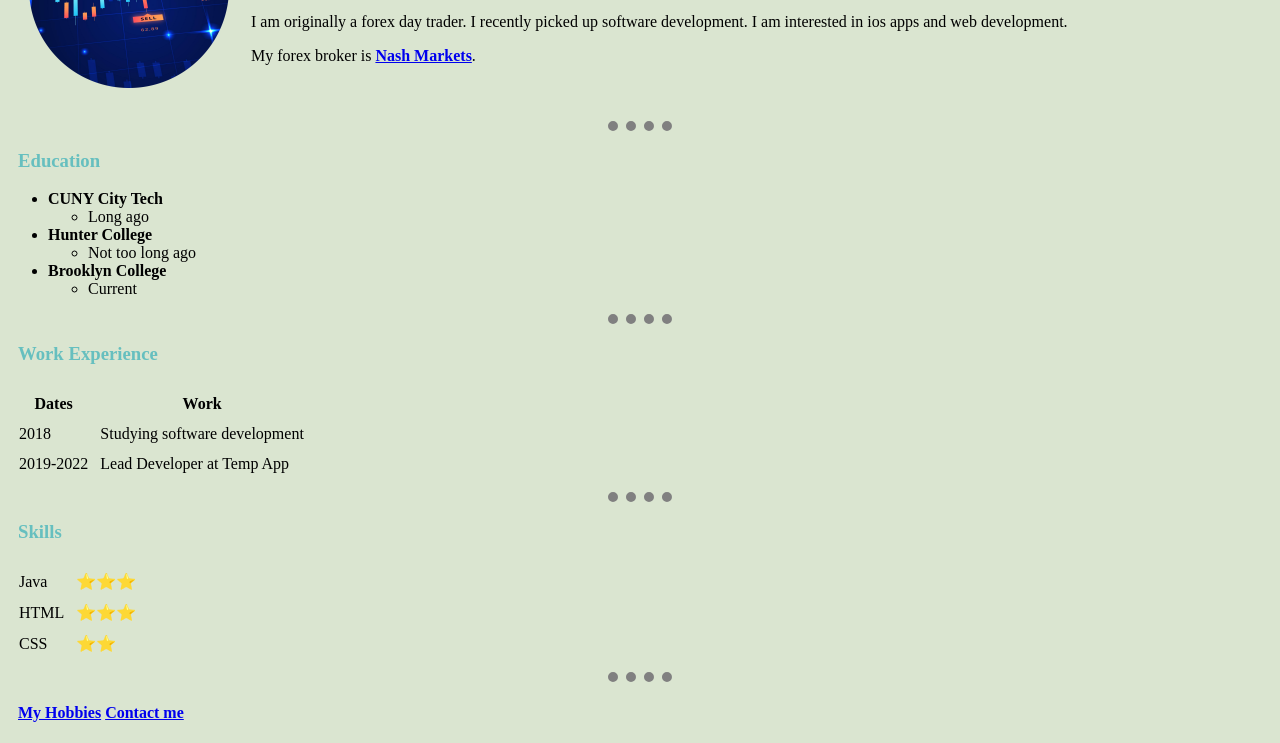
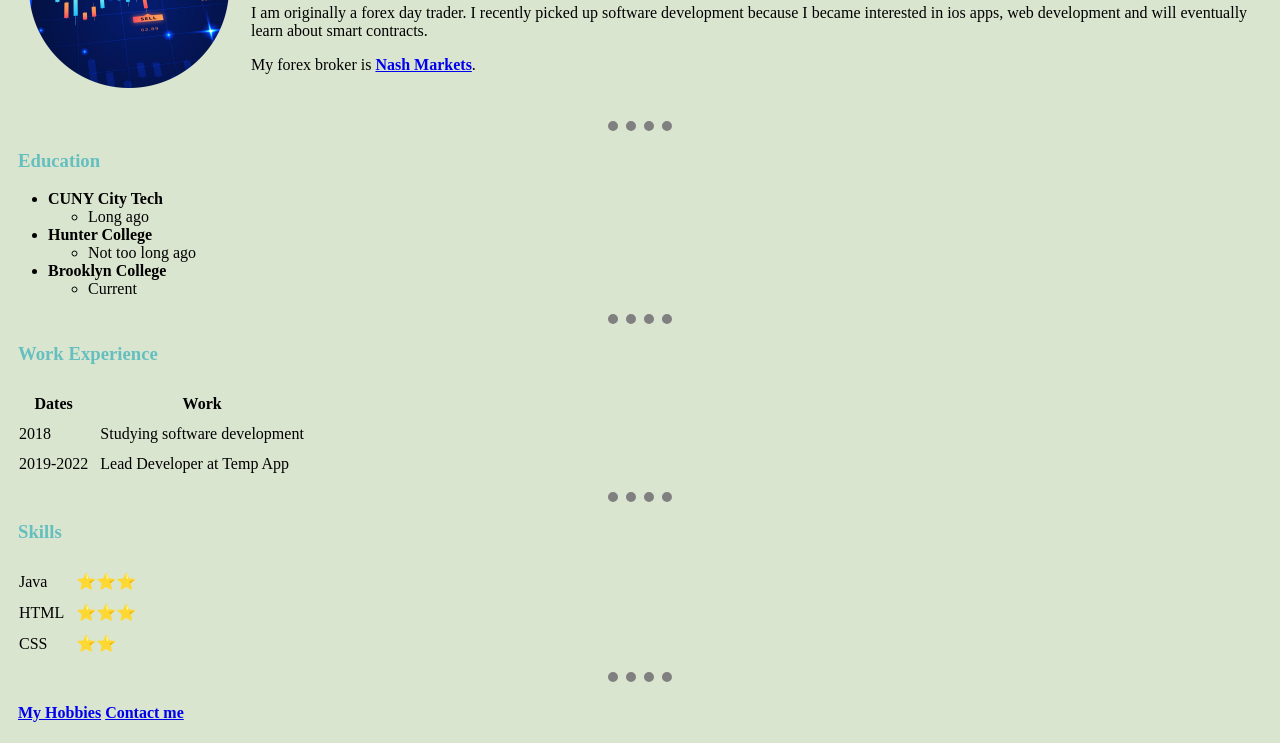
Before and after one commit to alexpisarenko/cv, a plain HTML site: page index.html in a window 1280 px wide. Shown: the part 141-884 px from the top of the page. Drawn offline with Linux system fonts and the light colour scheme.

Commit message:
updated text

```diff
--- a/index.html
+++ b/index.html
@@ -11,8 +11,8 @@
                 <td><img src="images/forexImage.png" alt="forex image" width="200" height="200"></td>
                 <td> <h1>Alex Pisarenko</h1>
                     <p><em><strong>Forex trader and software developer.</strong></em></p>
-                    <p>I am originally a forex day trader. I recently picked up software development.
-                        I am interested in ios apps and web development.</p>
+                    <p>I am originally a forex day trader. I recently picked up software development because
+                        I became interested in ios apps, web development and will eventually learn about smart contracts.</p>
                     <p>My forex broker is <strong><a href="https://nashmarkets.com/?refid=1010&cmp=0d1y6v2h"
                         target="_blank">Nash Markets</a></strong>.</p></td>
             </tr>
```
